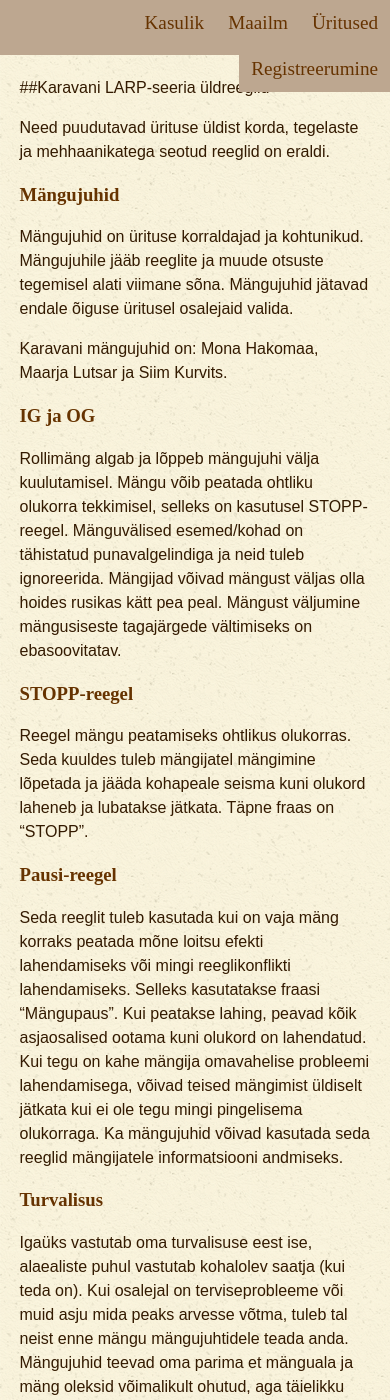
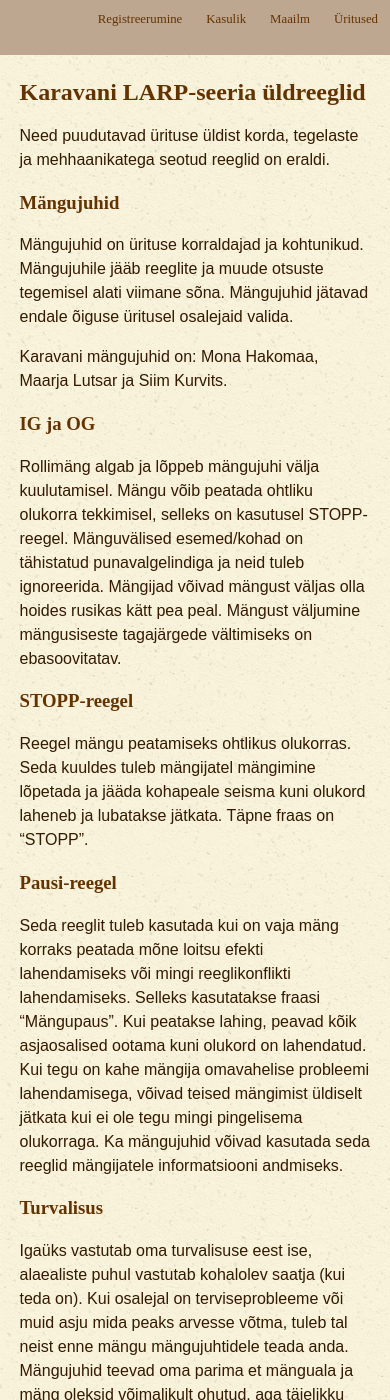
Before and after one commit to karavanlarp/karavanlarp.github.io, a Jekyll site: the page built from est/useful/mainrules.md, in a window 390 px wide and 1400 px high. Built offline with Jekyll 4.4.1, drawn with Linux system fonts in a browser that asks for light colours; some web fonts are replaced.

Commit message:
minor adjustment to main rules and css

```diff
--- a/css/main.css
+++ b/css/main.css
@@ -123,6 +123,10 @@
 		margin: 0;
 	}
 
+	.dropbtn {
+		font-size: 0.8em;
+	}
+
 	.dropdown-content {
 		min-width: initial;
 	}
--- a/est/useful/mainrules.md
+++ b/est/useful/mainrules.md
@@ -2,7 +2,7 @@
 layout: default-est
 title: Karavan LARP
 ---
-##Karavani LARP-seeria üldreeglid
+## Karavani LARP-seeria üldreeglid
 
 Need puudutavad ürituse üldist korda, tegelaste ja mehhaanikatega seotud reeglid on eraldi.
 
```
